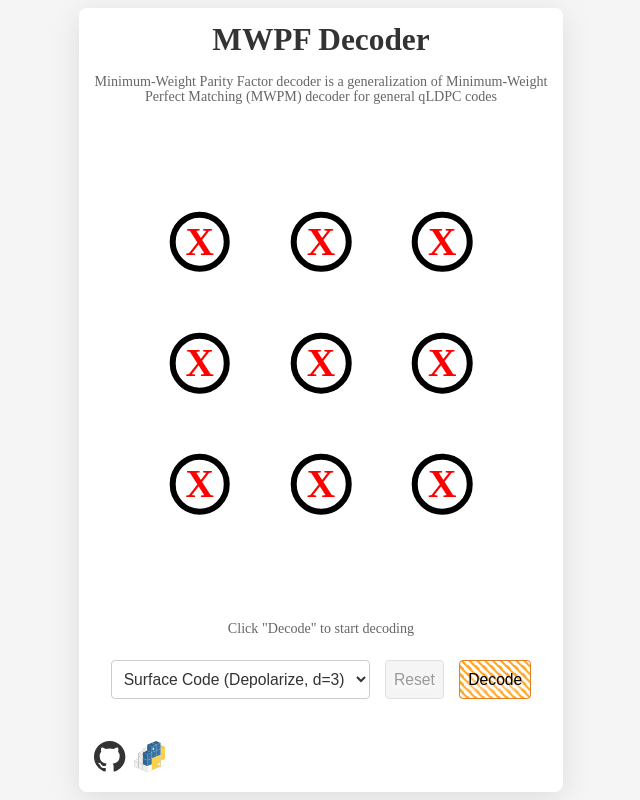
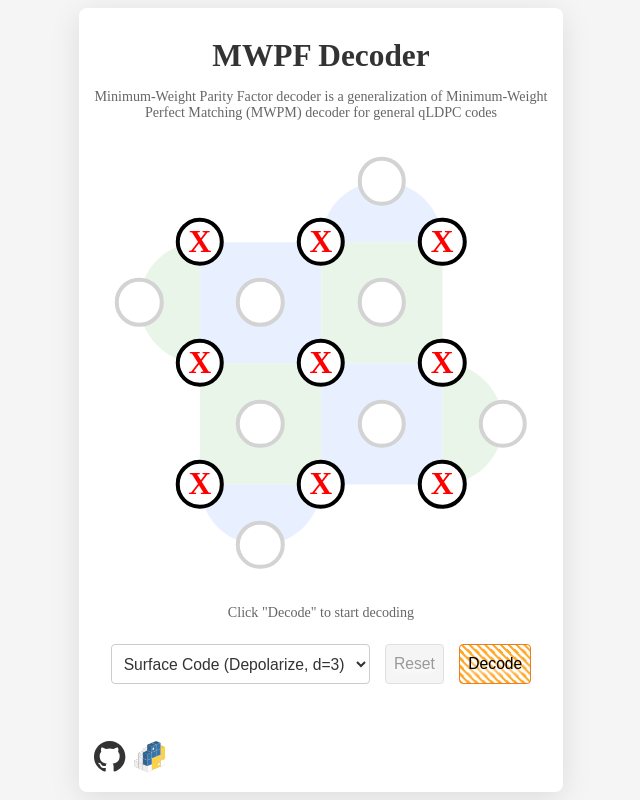
Before and after one commit to yuewuo/mwpf-web, a Vue app in the folder frontend/: page / in a window 1280 px wide. Shown: the whole page, without its empty margins (319-959 px from the left). Built offline with nearby package versions, Linux system fonts and the light colour scheme.

Commit message:
display stabilizers

```diff
--- a/frontend/src/App.vue
+++ b/frontend/src/App.vue
@@ -28,6 +28,7 @@ interface Code {
   stabilizer_positions: [number, number][]
   stabilizer_shapes: [number, number][][]
   stabilizer_checks: [number, string][][] // (data_qubit_index, check_type)
+  stabilizer_colors: string[]
 }
 
 const code: Ref<Code> = ref({
@@ -135,26 +136,26 @@ const code: Ref<Code> = ref({
     [
       [1.0, 1.0],
       [1.0, 3.0],
-      [3.0, 1.0],
-      [3.0, 3.0]
+      [3.0, 3.0],
+      [3.0, 1.0]
     ],
     [
       [1.0, 3.0],
       [1.0, 5.0],
-      [3.0, 3.0],
-      [3.0, 5.0]
+      [3.0, 5.0],
+      [3.0, 3.0]
     ],
     [
       [3.0, 1.0],
       [3.0, 3.0],
-      [5.0, 1.0],
-      [5.0, 3.0]
+      [5.0, 3.0],
+      [5.0, 1.0]
     ],
     [
       [3.0, 3.0],
       [3.0, 5.0],
-      [5.0, 3.0],
-      [5.0, 5.0]
+      [5.0, 5.0],
+      [5.0, 3.0]
     ],
     [
       [5.0, 5.0],
@@ -274,6 +275,16 @@ const code: Ref<Code> = ref({
       [6, 'X'],
       [7, 'X']
     ]
+  ],
+  stabilizer_colors: [
+    '#e8f0ff',
+    '#e8f5e8',
+    '#e8f0ff',
+    '#e8f5e8',
+    '#e8f5e8',
+    '#e8f0ff',
+    '#e8f5e8',
+    '#e8f0ff'
   ]
 })
 
@@ -314,7 +325,7 @@ function transform(pos: [number, number]) {
 }
 
 const data_qubit_radius = computed(() => {
-  return 0.5 * width.value * scale.value
+  return 0.4 * width.value * scale.value
 })
 
 function updateStyle() {
@@ -340,18 +351,42 @@ updateStyle()
           Matching (MWPM) decoder for general qLDPC codes
         </p>
         <div class="code">
+          <!-- Stabilizer shapes -->
+          <svg v-for="(shape, idx) in code.stabilizer_shapes" :key="idx" class="stabilizer-shape">
+            <polygon
+              :points="shape.map(([x, y]) => transform([y, x])).join(' ')"
+              :fill="code.stabilizer_colors[idx]"
+            />
+          </svg>
+          <!-- Stabilizer checks-->
+          <!-- Stabilizers -->
+          <div
+            v-for="(pos, idx) in code.stabilizer_positions"
+            :key="idx"
+            class="qubit"
+            :style="{
+              transform: 'translate(' + -data_qubit_radius + 'px, ' + -data_qubit_radius + 'px)',
+              borderRadius: data_qubit_radius + 'px',
+              width: 2 * data_qubit_radius + 'px',
+              height: 2 * data_qubit_radius + 'px',
+              border: data_qubit_radius * 0.2 + 'px solid lightgray',
+              top: transform(pos)[0] + 'px',
+              left: transform(pos)[1] + 'px'
+            }"
+          ></div>
+          <!-- Data qubits -->
           <div
             v-for="(pos, idx) in code.data_qubit_positions"
             :key="idx"
-            class="data-qubit"
+            class="qubit"
             :style="{
               transform: 'translate(' + -data_qubit_radius + 'px, ' + -data_qubit_radius + 'px)',
               borderRadius: data_qubit_radius + 'px',
               width: 2 * data_qubit_radius + 'px',
               height: 2 * data_qubit_radius + 'px',
               border: data_qubit_radius * 0.2 + 'px solid black',
-              top: transform(pos)[1] + 'px',
-              left: transform(pos)[0] + 'px'
+              top: transform(pos)[0] + 'px',
+              left: transform(pos)[1] + 'px'
             }"
           >
             X
@@ -479,11 +514,11 @@ updateStyle()
   aspect-ratio: 1;
   width: var(--width);
   /* background-color: red; */
-  margin: calc(2 * var(--hs)) auto;
+  /* margin: calc(2 * var(--hs)) auto; */
   position: relative;
 }
 
-.data-qubit {
+.qubit {
   position: absolute;
   background-color: white;
   display: flex;
@@ -492,6 +527,14 @@ updateStyle()
   font-size: calc(1.3 * var(--radius));
   color: red;
   font-weight: bold;
+}
+
+.stabilizer-shape {
+  position: absolute;
+  width: var(--width);
+  height: var(--width);
+  top: 0;
+  left: 0;
 }
 
 /* GitHub icon styles */
```
Also changed, not shown: 1 other file (tests, documents, lock files or other folders).
